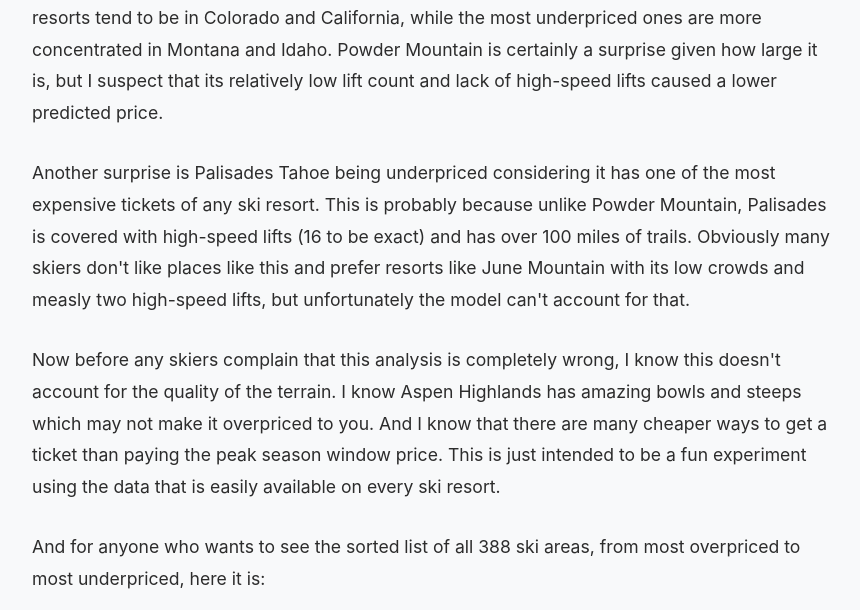
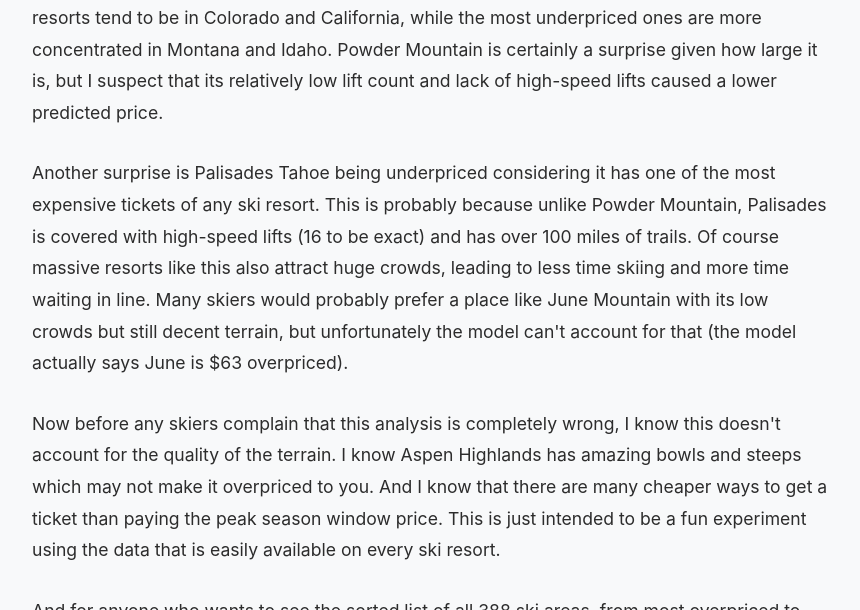
Before and after one commit to flexhmnd/skistats, a Flask app: page /stats/value in a window 1280 px wide. Shown: the part 5890-6500 px from the top of the page, without its empty margins (208-1068 px from the left). Run offline with Flask 3, Linux system fonts and the light colour scheme.

Commit message:
Update stats_value.html

```diff
--- a/templates/stats_value.html
+++ b/templates/stats_value.html
@@ -186,7 +186,7 @@
         The most overpriced resorts tend to be in Colorado and California, while the most underpriced ones are more concentrated in Montana and Idaho. Powder Mountain is certainly a surprise given how large it is, but I suspect that its relatively low lift count and lack of high-speed lifts caused a lower predicted price.
     </p>
     <p>
-        Another surprise is Palisades Tahoe being underpriced considering it has one of the most expensive tickets of any ski resort. This is probably because unlike Powder Mountain, Palisades is covered with high-speed lifts (16 to be exact) and has over 100 miles of trails. Obviously many skiers don't like places like this and prefer resorts like June Mountain with its low crowds and measly two high-speed lifts, but unfortunately the model can't account for that.
+        Another surprise is Palisades Tahoe being underpriced considering it has one of the most expensive tickets of any ski resort. This is probably because unlike Powder Mountain, Palisades is covered with high-speed lifts (16 to be exact) and has over 100 miles of trails. Of course massive resorts like this also attract huge crowds, leading to less time skiing and more time waiting in line. Many skiers would probably prefer a place like June Mountain with its low crowds but still decent terrain, but unfortunately the model can't account for that (the model actually says June is $63 overpriced).
     </p>
     <p>
         Now before any skiers complain that this analysis is completely wrong, I know this doesn't account for the quality of the terrain. I know Aspen Highlands has amazing bowls and steeps which may not make it overpriced to you. And I know that there are many cheaper ways to get a ticket than paying the peak season window price. This is just intended to be a fun experiment using the data that is easily available on every ski resort.
```
